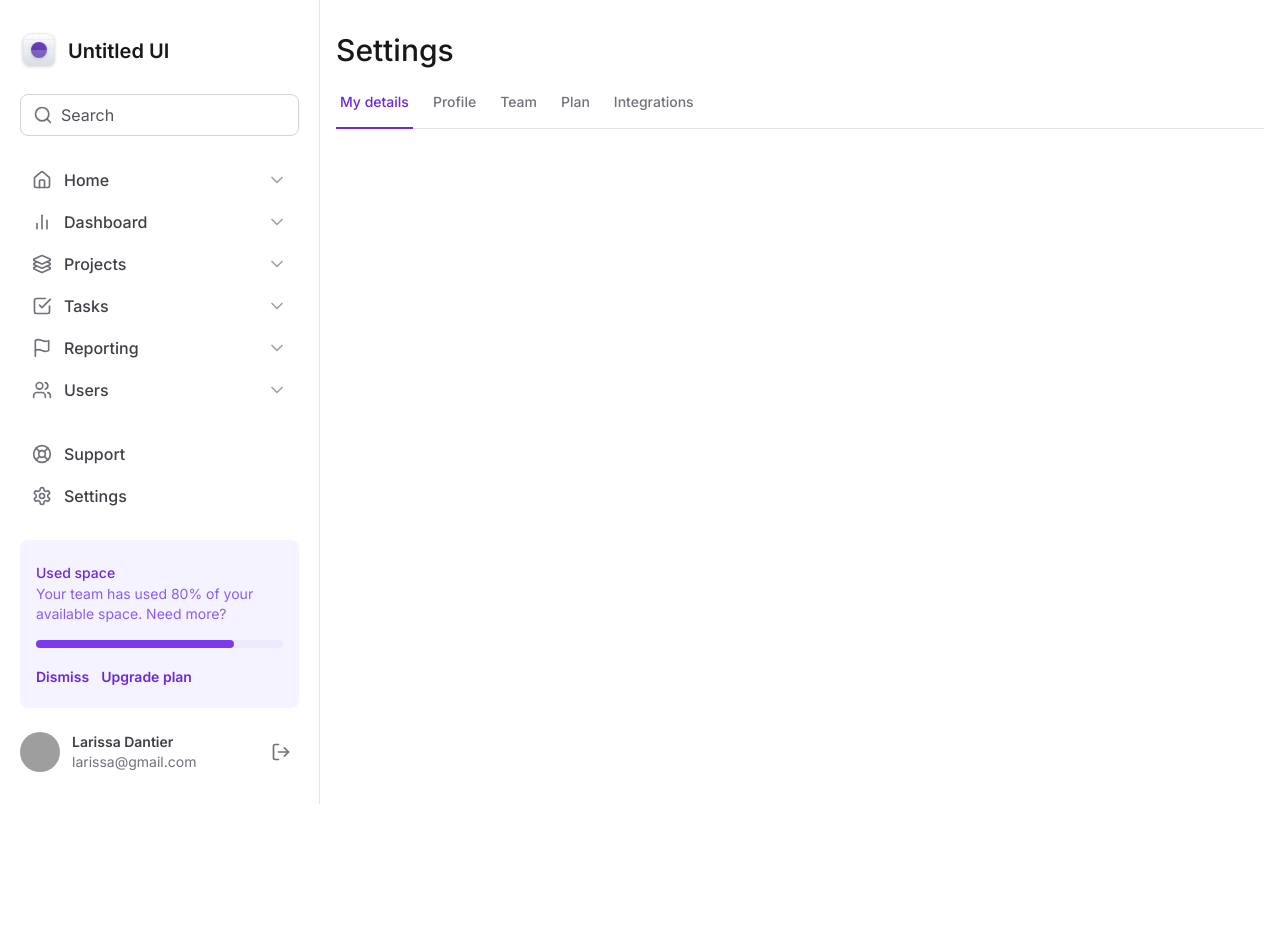
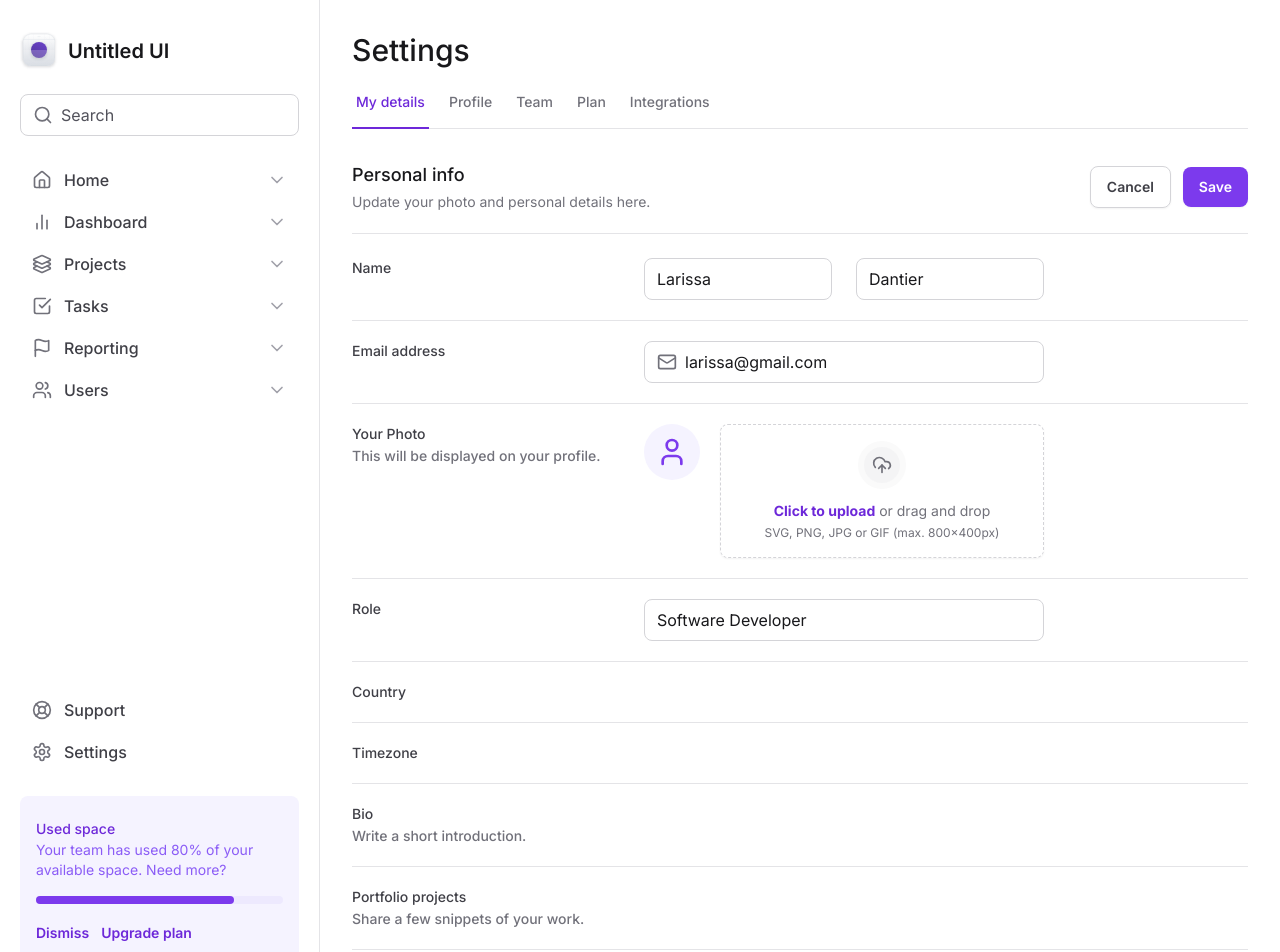
Before and after one commit to larissadantier/tailwind-next, a Next.js app: page / in a window 1280 px wide. Shown: the top 952 px of the page. Before the commit the page ends 804 px from the top, so only its background shows below. Built offline with nearby package versions, Linux system fonts and the light colour scheme; grey boxes are pictures that could not be loaded.

Commit message:
feat: creat new components

```diff
--- a/src/app/layout.tsx
+++ b/src/app/layout.tsx
@@ -20,7 +20,7 @@
       <body className="grid min-h-screen grid-cols-app text-zinc-700 antialiased selection:bg-white">
         <Aside />
 
-        <main className="px-4 pb-12 pt-8">{children}</main>
+        <main className="px-8 pb-12 pt-8">{children}</main>
       </body>
     </html>
   )
--- a/src/app/page.tsx
+++ b/src/app/page.tsx
@@ -1,4 +1,6 @@
+import { Mail, UploadCloud, User } from 'lucide-react'
 import { SettingsTabs } from '@/components/SettingsTabs'
+import { InputRoot, InputPrefix, InputControl } from '@/components/input'
 
 export default function Home() {
   return (
@@ -6,6 +8,187 @@
       <h1 className="text-3xl font-medium text-zinc-900">Settings</h1>
 
       <SettingsTabs />
+
+      <div className="mt-8 flex flex-col">
+        <div className="flex items-center justify-between border-b border-zinc-200 pb-5">
+          <div className="space-y-1">
+            <h2 className="text-lg font-medium text-zinc-900">Personal info</h2>
+            <span className="text-sm text-zinc-500">
+              Update your photo and personal details here.
+            </span>
+          </div>
+          <div className="flex items-center gap-3">
+            <button
+              type="button"
+              className="flex items-center rounded-lg border border-zinc-300 bg-transparent px-4 py-2.5 text-sm font-semibold text-zinc-700 shadow-sm hover:bg-zinc-50"
+            >
+              Cancel
+            </button>
+            <button
+              type="submit"
+              form="settings"
+              className="flex items-center rounded-lg bg-violet-600 px-4 py-2.5 text-sm font-semibold text-white shadow-sm hover:bg-violet-700"
+            >
+              Save
+            </button>
+          </div>
+        </div>
+
+        <form
+          id="settings"
+          className="mt-6 flex w-full flex-col gap-5 divide-y divide-zinc-200"
+        >
+          <div className="grid-cols-form grid gap-3">
+            <label
+              htmlFor="firstName"
+              className="text-sm font-medium text-zinc-700"
+            >
+              Name
+            </label>
+            <div className="grid grid-cols-2 gap-6">
+              <InputRoot>
+                <InputControl id="firstName" defaultValue="Larissa" />
+              </InputRoot>
+
+              <InputRoot>
+                <InputControl defaultValue="Dantier" />
+              </InputRoot>
+            </div>
+          </div>
+
+          <div className="grid-cols-form grid gap-3 pt-5">
+            <label
+              htmlFor="email"
+              className="text-sm font-medium text-zinc-700"
+            >
+              Email address
+            </label>
+
+            <InputRoot>
+              <InputPrefix>
+                <Mail className="h-5 w-5 text-zinc-500" />
+              </InputPrefix>
+              <InputControl
+                id="email"
+                type="email"
+                defaultValue="larissa@gmail.com"
+              />
+            </InputRoot>
+          </div>
+
+          <div className="grid-cols-form grid gap-3 pt-5">
+            <label
+              htmlFor="your-photo"
+              className="text-sm font-medium text-zinc-700"
+            >
+              Your Photo
+              <span className="mt-0.5 block text-sm text-zinc-500">
+                This will be displayed on your profile.
+              </span>
+            </label>
+
+            <div className="flex items-start gap-5">
+              <div className="flex size-14 items-center justify-center rounded-full bg-violet-50">
+                <User className="size-8 text-violet-600" />
+              </div>
+
+              <label
+                className="hover:bg-violet-25 group flex flex-1 cursor-pointer flex-col items-center gap-3 rounded-lg border border-dashed border-zinc-300 px-6 py-4 text-center text-zinc-500 shadow-sm hover:border-violet-200 hover:text-violet-500"
+                htmlFor="photo"
+              >
+                <div className="border-6 rounded-full border-zinc-50 bg-zinc-100 p-2 group-hover:border-violet-50 group-hover:bg-violet-100">
+                  <UploadCloud className="size-5 group-hover:text-violet-600" />
+                </div>
+                <div className="flex flex-col items-center gap-1">
+                  <span className="text-sm">
+                    <strong className="text-violet-700">Click to upload</strong>{' '}
+                    or drag and drop
+                  </span>
+
+                  <span className="text-xs text-zinc-500 group-hover:text-violet-600">
+                    SVG, PNG, JPG or GIF (max. 800x400px)
+                  </span>
+                </div>
+              </label>
+
+              <input type="file" name="" id="photo" className="sr-only" />
+            </div>
+          </div>
+
+          <div className="grid-cols-form grid gap-3 pt-5">
+            <label htmlFor="role" className="text-sm font-medium text-zinc-700">
+              Role
+            </label>
+
+            <InputRoot>
+              <InputControl id="role" defaultValue="Software Developer" />
+            </InputRoot>
+          </div>
+
+          <div className="grid-cols-form grid gap-3 pt-5">
+            <label
+              htmlFor="country"
+              className="text-sm font-medium text-zinc-700"
+            >
+              Country
+            </label>
+
+            <div />
+          </div>
+
+          <div className="grid-cols-form grid gap-3 pt-5">
+            <label
+              htmlFor="timezone"
+              className="text-sm font-medium text-zinc-700"
+            >
+              Timezone
+            </label>
+
+            <div />
+          </div>
+
+          <div className="grid-cols-form grid gap-3 pt-5">
+            <label htmlFor="bio" className="text-sm font-medium text-zinc-700">
+              Bio
+              <span className="mt-0.5 block text-sm text-zinc-500">
+                Write a short introduction.
+              </span>
+            </label>
+
+            <div />
+          </div>
+
+          <div className="grid-cols-form grid gap-3 pt-5">
+            <label
+              htmlFor="portfolio-projects"
+              className="text-sm font-medium text-zinc-700"
+            >
+              Portfolio projects
+              <span className="mt-0.5 block text-sm text-zinc-500">
+                Share a few snippets of your work.
+              </span>
+            </label>
+
+            <div />
+          </div>
+
+          <div className="flex items-center justify-end gap-3 pt-5">
+            <button
+              type="button"
+              className="flex items-center rounded-lg border border-zinc-300 bg-transparent px-4 py-2.5 text-sm font-semibold text-zinc-700 shadow-sm hover:bg-zinc-50"
+            >
+              Cancel
+            </button>
+            <button
+              type="submit"
+              form="settings"
+              className="flex items-center rounded-lg bg-violet-600 px-4 py-2.5 text-sm font-semibold text-white shadow-sm hover:bg-violet-700"
+            >
+              Save
+            </button>
+          </div>
+        </form>
+      </div>
     </>
   )
 }
--- a/src/components/Sidebar/components/used-space-widget.tsx
+++ b/src/components/Sidebar/components/used-space-widget.tsx
@@ -17,7 +17,7 @@
       <div className="space-x-3">
         <button
           type="button"
-          className="text-sm font-semibold text-violet-700 hover:text-violet-700"
+          className="transform text-sm font-semibold text-violet-700 hover:text-violet-700"
         >
           Dismiss
         </button>
--- /dev/null
+++ b/src/components/uploade.tsx
@@ -0,0 +1,7 @@
+export function Upload() {
+  return (
+    <div>
+      <span>test</span>
+    </div>
+  )
+}
--- a/tailwind.config.ts
+++ b/tailwind.config.ts
@@ -7,6 +7,15 @@
       gridTemplateColumns: {
         app: 'minmax(18rem, 20rem) 1fr',
         profile: 'min-content 1fr min-content',
+        form: 'minmax(7.5rem, 17.5rem) minmax(25rem, 1fr) minmax(0, 15rem)',
+      },
+      borderWidth: {
+        6: '6px',
+      },
+      colors: {
+        violet: {
+          25: '#fcfaff',
+        },
       },
       fontFamily: {
         sans: 'var(--font-inter)',
```
